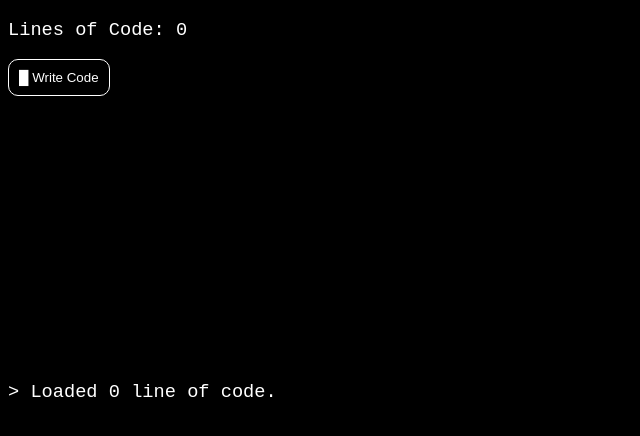
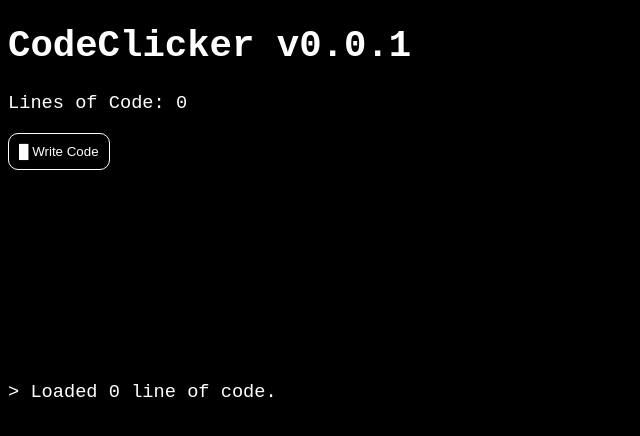
Before and after one commit to DSigmund/codeclicker, an Angular app: page / in a window 1280 px wide. Shown: the top 436 px of the page, without its empty margins (0-640 px from the left). Built offline with nearby package versions, Linux system fonts and the light colour scheme.

Commit message:
Added Version

```diff
--- a/package.json
+++ b/package.json
@@ -1,6 +1,6 @@
 {
   "name": "codeclicker",
-  "version": "0.0.0",
+  "version": "0.0.1",
   "scripts": {
     "ng": "ng",
     "start": "ng serve",
--- a/src/app/app.component.html
+++ b/src/app/app.component.html
@@ -1,3 +1,4 @@
+<h1>CodeClicker v{{version}}</h1>
 <p>Lines of Code: {{linesOfCode}}</p>
 <button (click)="writeLineOfCode()"><span class="blink">&#9608;</span> Write Code</button>
 <ul id="log">
--- a/src/app/app.component.ts
+++ b/src/app/app.component.ts
@@ -1,4 +1,6 @@
 import { Component, OnInit } from '@angular/core';
+
+import { version } from '../../package.json';
 
 @Component({
   selector: 'app-root',
@@ -7,6 +9,8 @@ import { Component, OnInit } from '@angular/core';
 })
 export class AppComponent {
   title = 'codeclicker';
+  public version: string = version;
+
   linesOfCode = 0;
   addLinesOfCode = 1;
   log = [];
--- a/tsconfig.json
+++ b/tsconfig.json
@@ -7,6 +7,7 @@
     "declaration": false,
     "downlevelIteration": true,
     "experimentalDecorators": true,
+    "resolveJsonModule": true,
     "module": "esnext",
     "moduleResolution": "node",
     "importHelpers": true,
```
Also changed, not shown: 1 other file (tests, documents, lock files or other folders).
